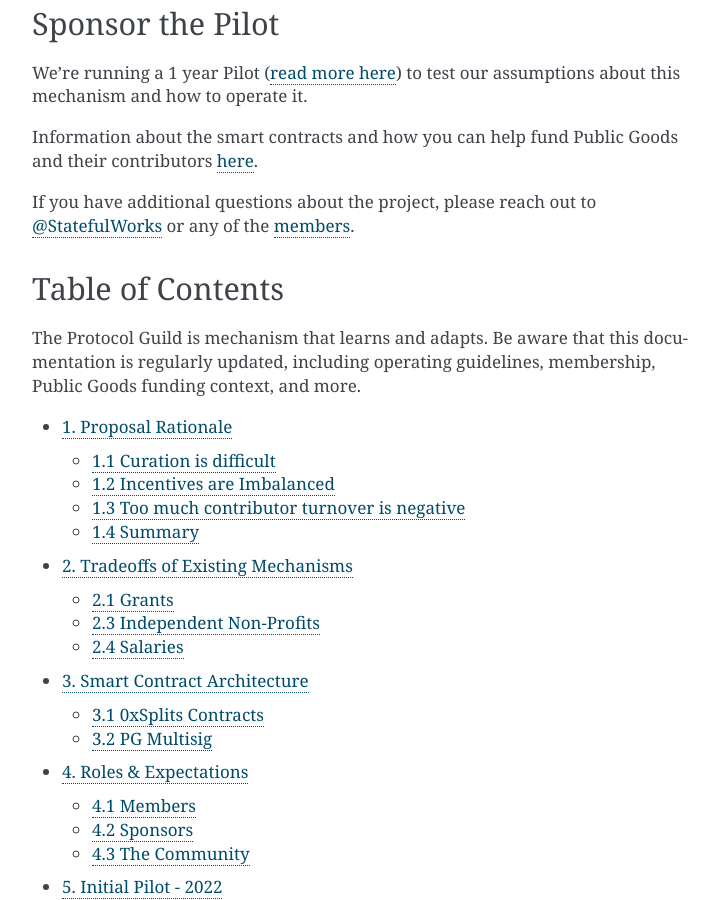
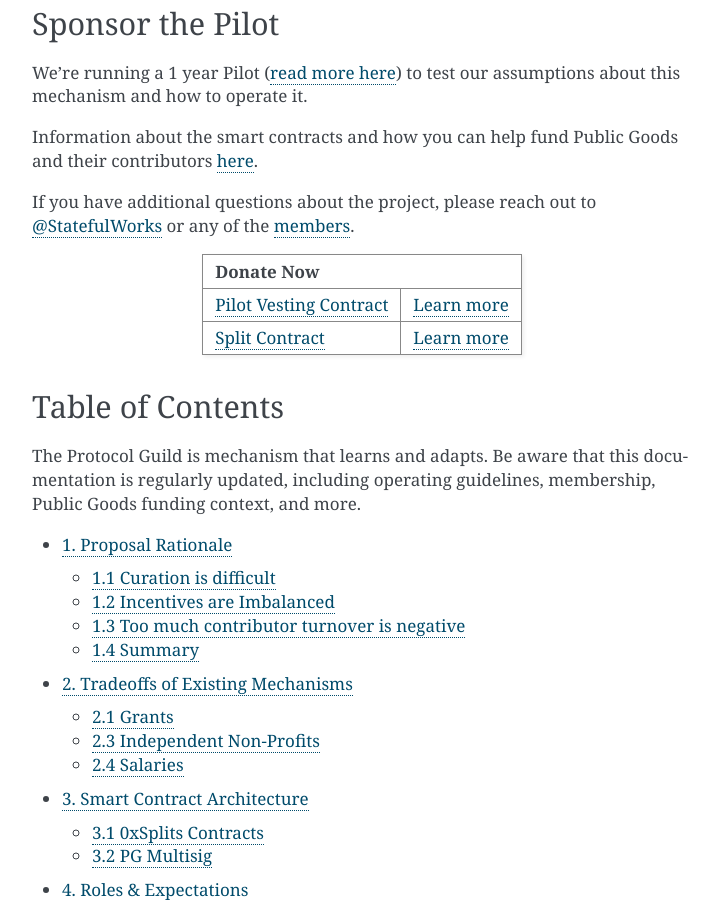
Before and after one commit to protocolguild/documentation, a Sphinx documentation site: the page built from docs/index.rst, in a window 1280 px wide and 900 px high, scrolled down 451 px. Shown: the whole window, without its empty margins (388-1107 px from the left). Built offline with Sphinx 7.4.7, drawn with Linux system fonts in a browser that asks for light colours.

Commit message:
Add donation links

```diff
--- a/docs/index.rst
+++ b/docs/index.rst
@@ -15,6 +15,18 @@ We're running a 1 year Pilot (`read more here <https://protocol-guild.readthedoc
 Information about the smart contracts and how you can help fund Public Goods and their contributors `here <https://protocol-guild.readthedocs.io/en/latest/3-smart-contract.html#xsplits-contracts>`_.
 
 If you have additional questions about the project, please reach out to `@StatefulWorks <https://twitter.com/StatefulWorks>`_ or any of the `members <https://protocol-guild.readthedocs.io/en/latest/9-membership.html>`_.
+
++---------------------------+---------------+
+| Donate Now                                |
++===========================+===============+
+| `Pilot Vesting Contract`_ | `Learn more`_ |
++---------------------------+---------------+
+| `Split Contract`_         | `Learn more`_ |
++---------------------------+---------------+
+
+.. _Pilot Vesting Contract: https://app.0xsplits.xyz/accounts/0xF29Ff96aaEa6C9A1fBa851f74737f3c069d4f1a9/
+.. _Split Contract: https://app.0xsplits.xyz/accounts/0x84af3D5824F0390b9510440B6ABB5CC02BB68ea1/
+.. _Learn more: https://protocol-guild.readthedocs.io/en/latest/3-smart-contract.html
 
 Table of Contents
 ===================
```
